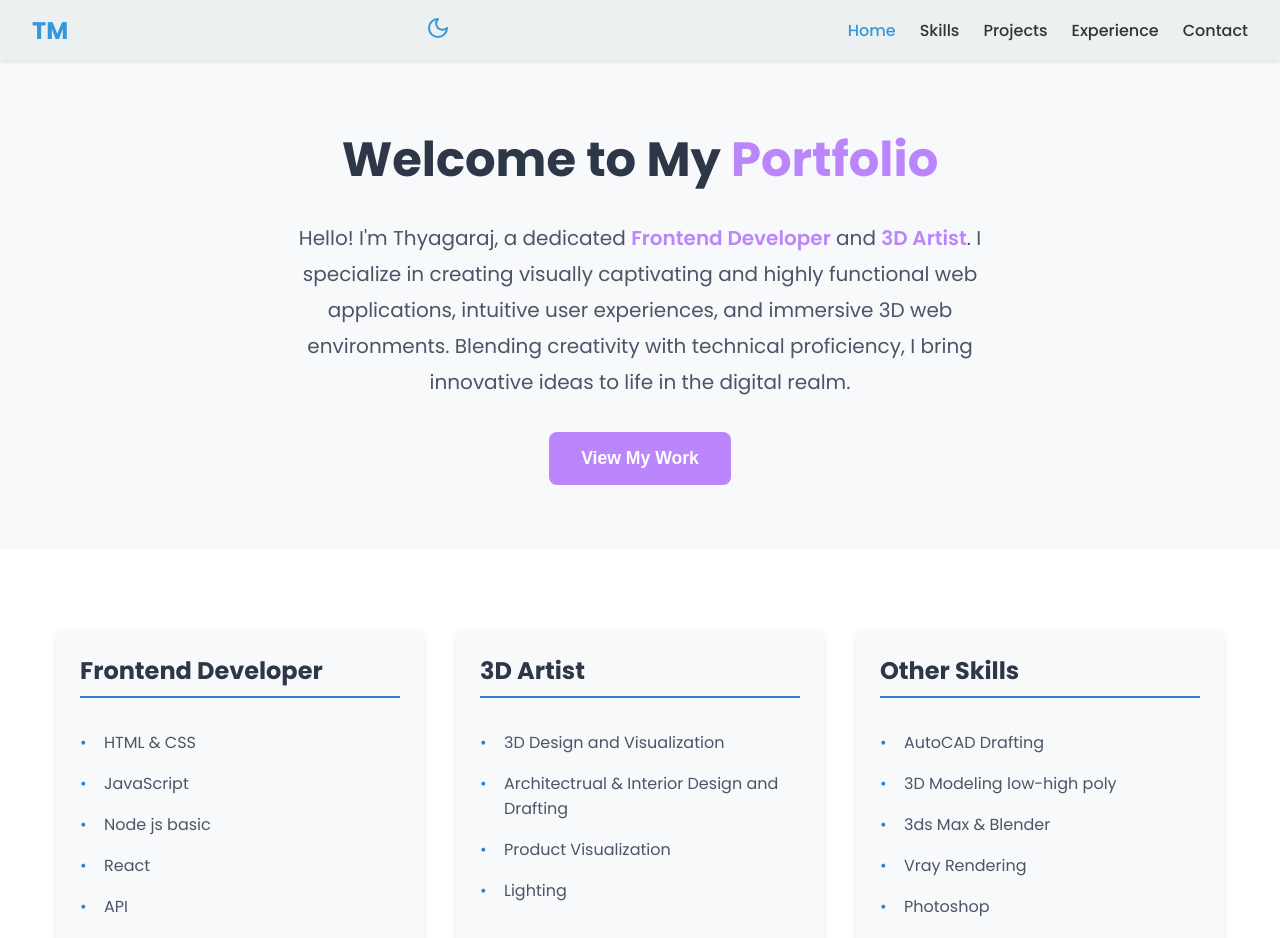
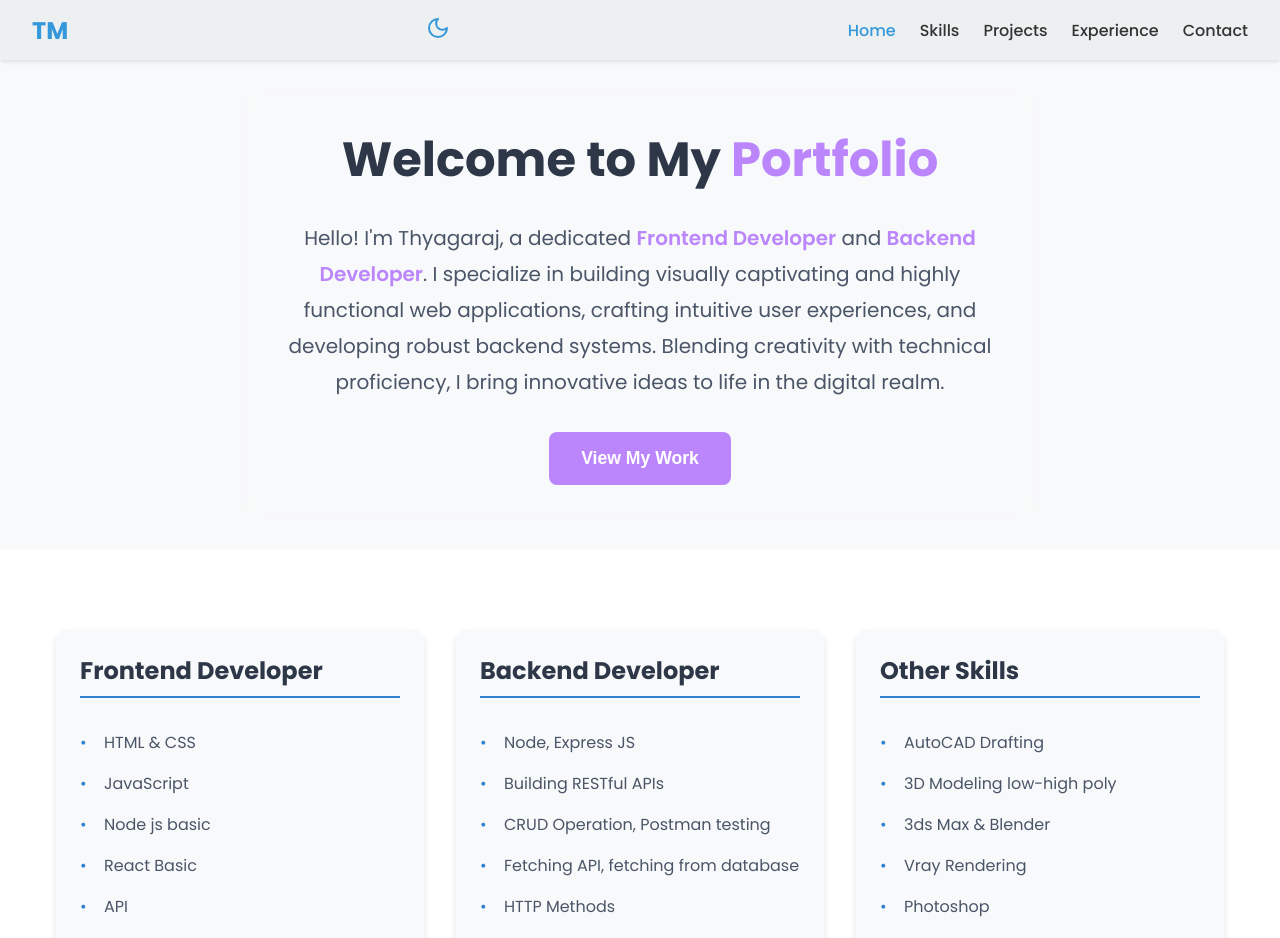
Before and after one commit to thyagarajsalome/frontend, a React (Vite) app: page / in a window 1280 px wide. Shown: the top 938 px of the page. Built offline with nearby package versions, Linux system fonts and the light colour scheme.

Commit message:
backend skill added

```diff
--- a/src/assets/components/Hero/Hero.jsx
+++ b/src/assets/components/Hero/Hero.jsx
@@ -16,15 +16,19 @@ const Hero = () => {
         <h1 className="hero-title">
           Welcome to My <span className="highlight">Portfolio</span>
         </h1>
-        <p className="hero-subtitle">
-          Hello! I'm Thyagaraj, a dedicated{" "}
-          <span className="highlight-text">Frontend Developer</span> and{" "}
-          <span className="highlight-text">3D Artist</span>. I specialize in
-          creating visually captivating and highly functional web applications,
-          intuitive user experiences, and immersive 3D web environments.
-          Blending creativity with technical proficiency, I bring innovative
-          ideas to life in the digital realm.
-        </p>
+        <div>
+          <p className="hero-subtitle">
+            Hello! I'm Thyagaraj, a dedicated{" "}
+            <span className="highlight-text">Frontend Developer</span> and{" "}
+            <span className="highlight-text">Backend Developer</span>. I
+            specialize in building visually captivating and highly functional
+            web applications, crafting intuitive user experiences, and
+            developing robust backend systems. Blending creativity with
+            technical proficiency, I bring innovative ideas to life in the
+            digital realm.
+          </p>
+        </div>
+
         <button
           onClick={() => handleScrollToSection("projects")}
           className="hero-button"
--- a/src/assets/components/Skills/Skills.jsx
+++ b/src/assets/components/Skills/Skills.jsx
@@ -11,7 +11,7 @@ const Skills = () => {
             <li className="skill-item">HTML & CSS</li>
             <li className="skill-item">JavaScript</li>
             <li className="skill-item">Node js basic</li>
-            <li className="skill-item">React</li>
+            <li className="skill-item">React Basic</li>
             <li className="skill-item">API</li>
             <li className="skill-item">Three.js</li>
             <li className="skill-item">Git</li>
@@ -19,14 +19,16 @@ const Skills = () => {
           </ul>
         </div>
         <div className="skill-category">
-          <h3 className="category-title">3D Artist</h3>
+          <h3 className="category-title">Backend Developer</h3>
           <ul className="skills-list">
-            <li className="skill-item">3D Design and Visualization</li>
-            <li className="skill-item">
-              Architectrual & Interior Design and Drafting
-            </li>
-            <li className="skill-item">Product Visualization</li>
-            <li className="skill-item">Lighting</li>
+            <li className="skill-item">Node, Express JS</li>
+            <li className="skill-item">Building RESTful APIs</li>
+            <li className="skill-item">CRUD Operation, Postman testing</li>
+            <li className="skill-item">Fetching API, fetching from database</li>
+            <li className="skill-item">HTTP Methods </li>
+            <li className="skill-item">Middleware</li>
+            <li className="skill-item">Basic Authentication</li>
+            <li className="skill-item">Handling Routes</li>
           </ul>
         </div>
         <div className="skill-category">
```
